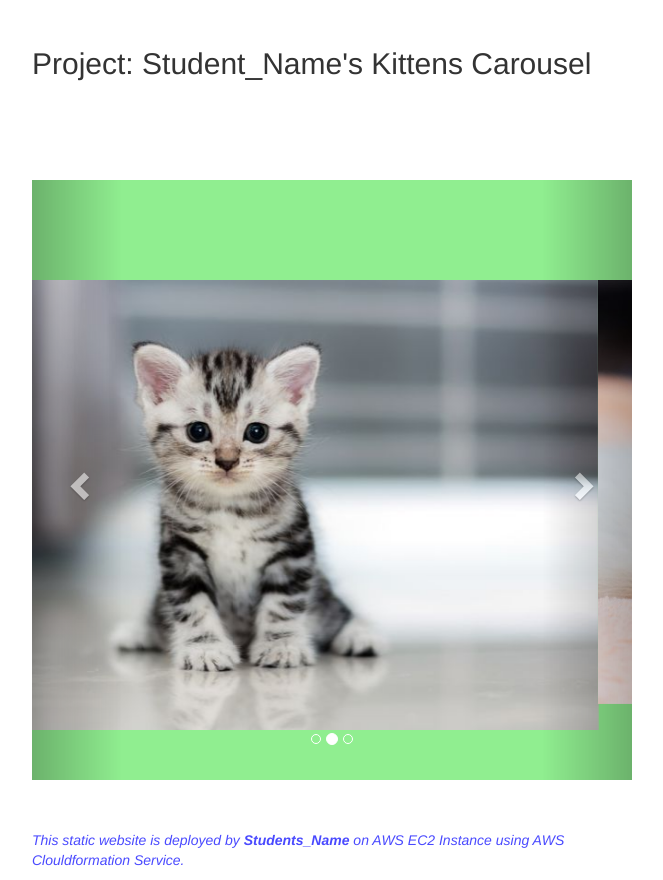
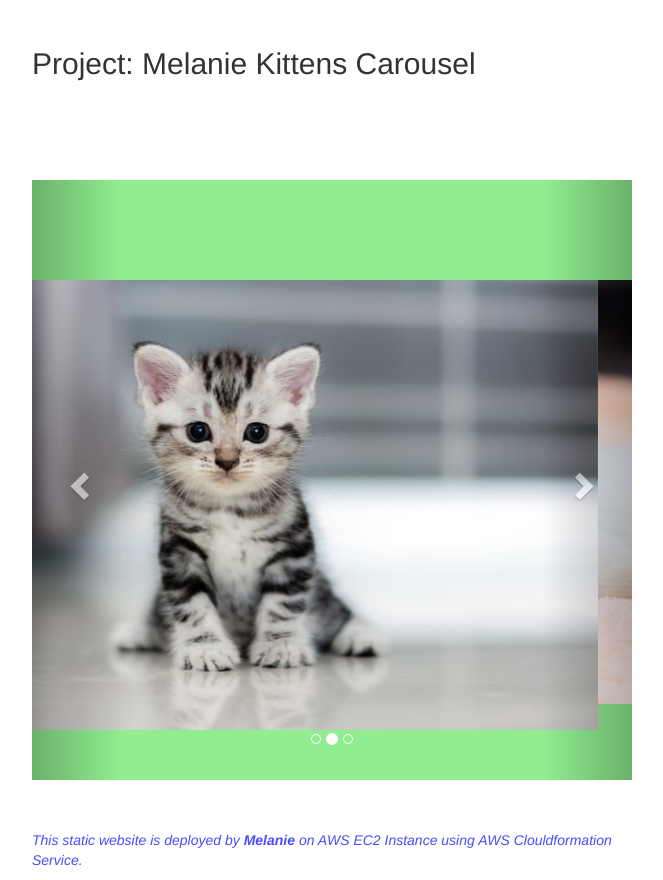
Before and after one commit to PC191MEL/my-repository, a plain HTML site: page 101-kittens-carousel-static-website-ec2/static-web/index.html in a window 1280 px wide. Shown: the part 403-1283 px from the top of the page, without its empty margins (308-971 px from the left). Drawn offline with nearby package versions, Linux system fonts and the light colour scheme.

Commit message:
updated my name

```diff
--- a/101-kittens-carousel-static-website-ec2/static-web/index.html
+++ b/101-kittens-carousel-static-website-ec2/static-web/index.html
@@ -45,7 +45,7 @@
 
   <div><img src="https://clarusway.com/wp-content/uploads/2020/06/clarusway_logo.png" /></div>
 
-  <h2> Project: Student_Name's Kittens Carousel</h2>
+  <h2> Project: Melanie Kittens Carousel</h2>
 
   <div id="myCarousel" class="carousel slide" data-ride="carousel">
     <!-- Indicators -->
@@ -80,7 +80,7 @@
   </div>
 
 
-  <p class="footnote"><i>This static website is deployed by <b> Students_Name </b> on AWS EC2 Instance using AWS
+  <p class="footnote"><i>This static website is deployed by <b> Melanie </b> on AWS EC2 Instance using AWS
       Clouldformation Service.</i></p>
 </body>
 
```
